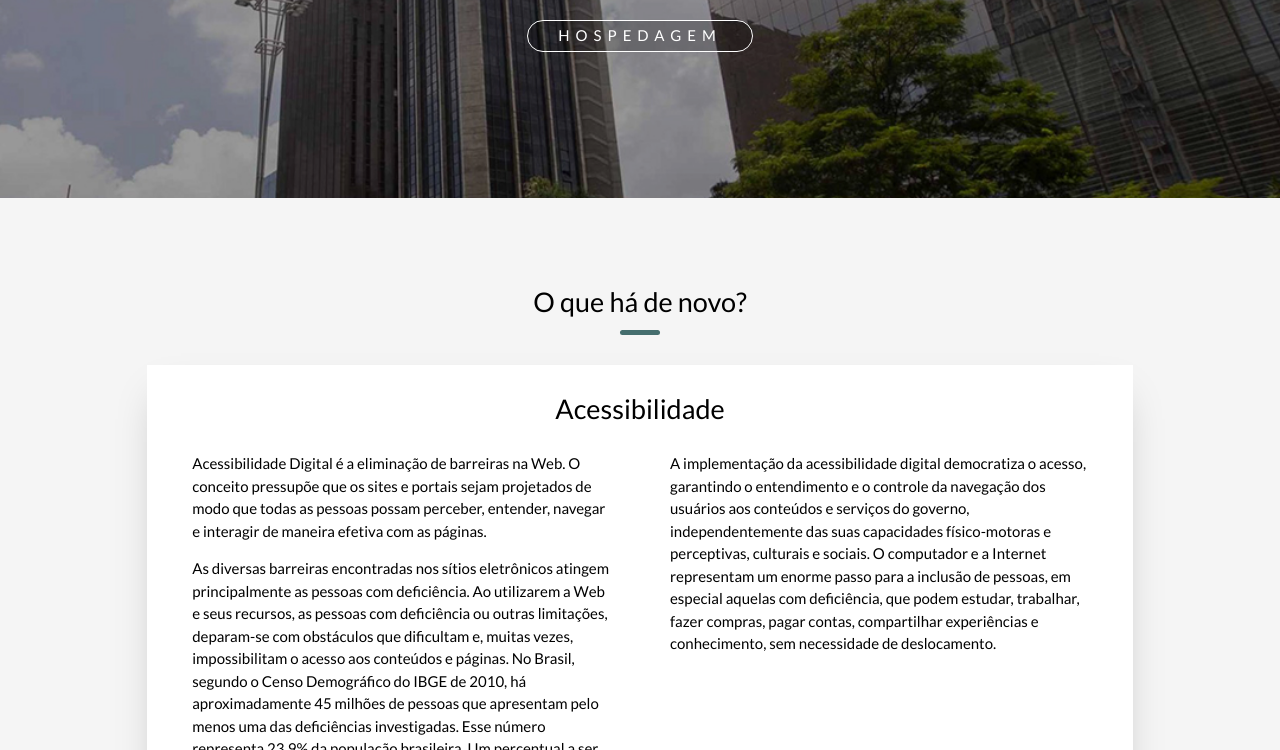
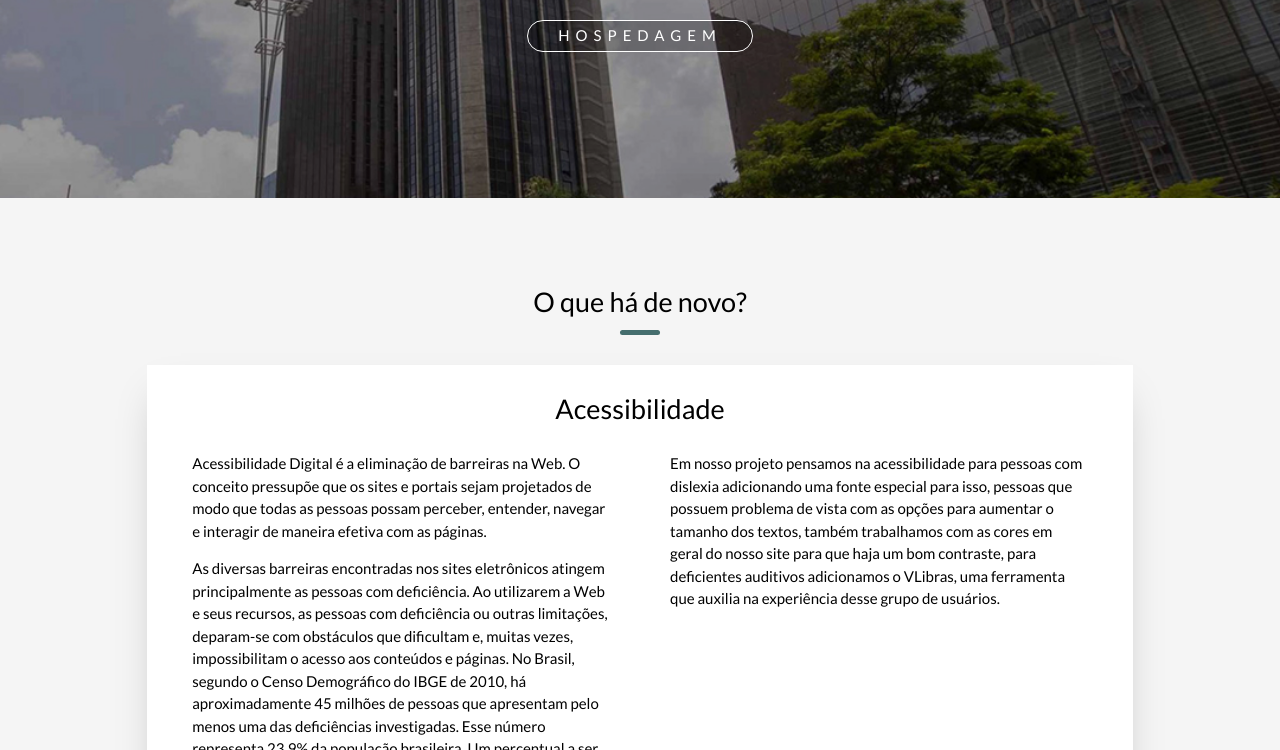
Before and after one commit to victorbzra/acessibilidade-FIAP, a plain HTML site: page index.html in a window 1280 px wide. Shown: the part 202-952 px from the top of the page. Drawn offline with Linux system fonts and the light colour scheme.

Commit message:
text accessibility

```diff
--- a/index.html
+++ b/index.html
@@ -67,7 +67,7 @@
                   projetados de modo que todas as pessoas possam perceber, entender, navegar e interagir de maneira
                   efetiva com as
                   páginas.</p>
-                <p>As diversas barreiras encontradas nos sítios eletrônicos atingem principalmente as pessoas com
+                <p>As diversas barreiras encontradas nos sites eletrônicos atingem principalmente as pessoas com
                   deficiência. Ao
                   utilizarem a Web e seus recursos, as pessoas com deficiência ou outras limitações, deparam-se com
                   obstáculos que
@@ -77,18 +77,12 @@
                   das
                   deficiências investigadas. Esse número representa 23,9% da população brasileira. Um percentual a ser
                   considerado
-                  quando discutimos a importância de implementar a acessibilidade nos sítios governamentais.</p>
+                  quando discutimos a importância de implementar a acessibilidade nos sites governamentais.</p>
               </div>
 
               <div>
-                <p>A implementação da acessibilidade digital democratiza o acesso, garantindo o entendimento e o
-                  controle da
-                  navegação dos usuários aos conteúdos e serviços do governo, independentemente das suas capacidades
-                  físico-motoras e perceptivas, culturais e sociais. O computador e a Internet representam um enorme
-                  passo para a
-                  inclusão de pessoas, em especial aquelas com deficiência, que podem estudar, trabalhar, fazer compras,
-                  pagar
-                  contas, compartilhar experiências e conhecimento, sem necessidade de deslocamento.
+                <p>
+                  Em nosso projeto pensamos na acessibilidade para pessoas com dislexia adicionando uma fonte especial para isso, pessoas que possuem problema de vista com as opções para aumentar o tamanho dos textos, também trabalhamos com as cores em geral do nosso site para que haja um bom contraste, para deficientes auditivos adicionamos o VLibras, uma ferramenta que auxilia na experiência desse grupo de usuários.
                 </p>
               </div>
 
```
